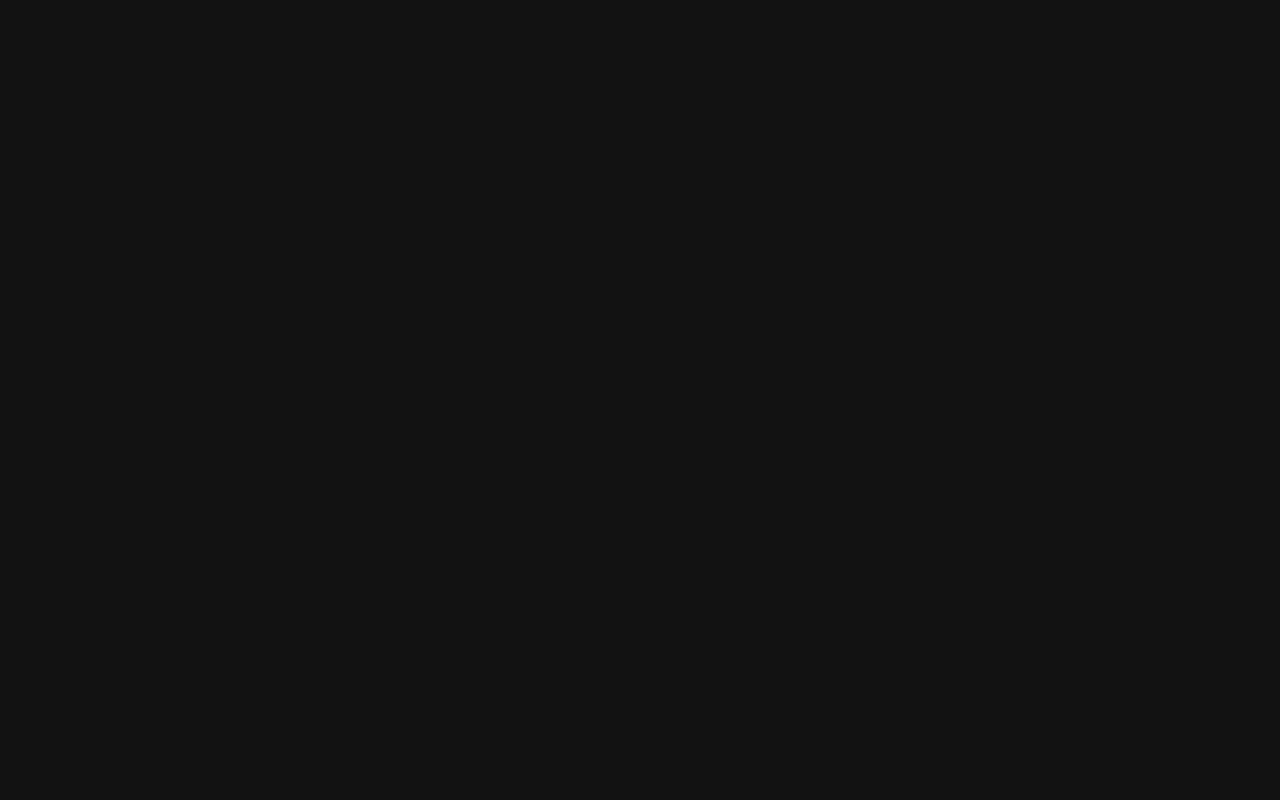
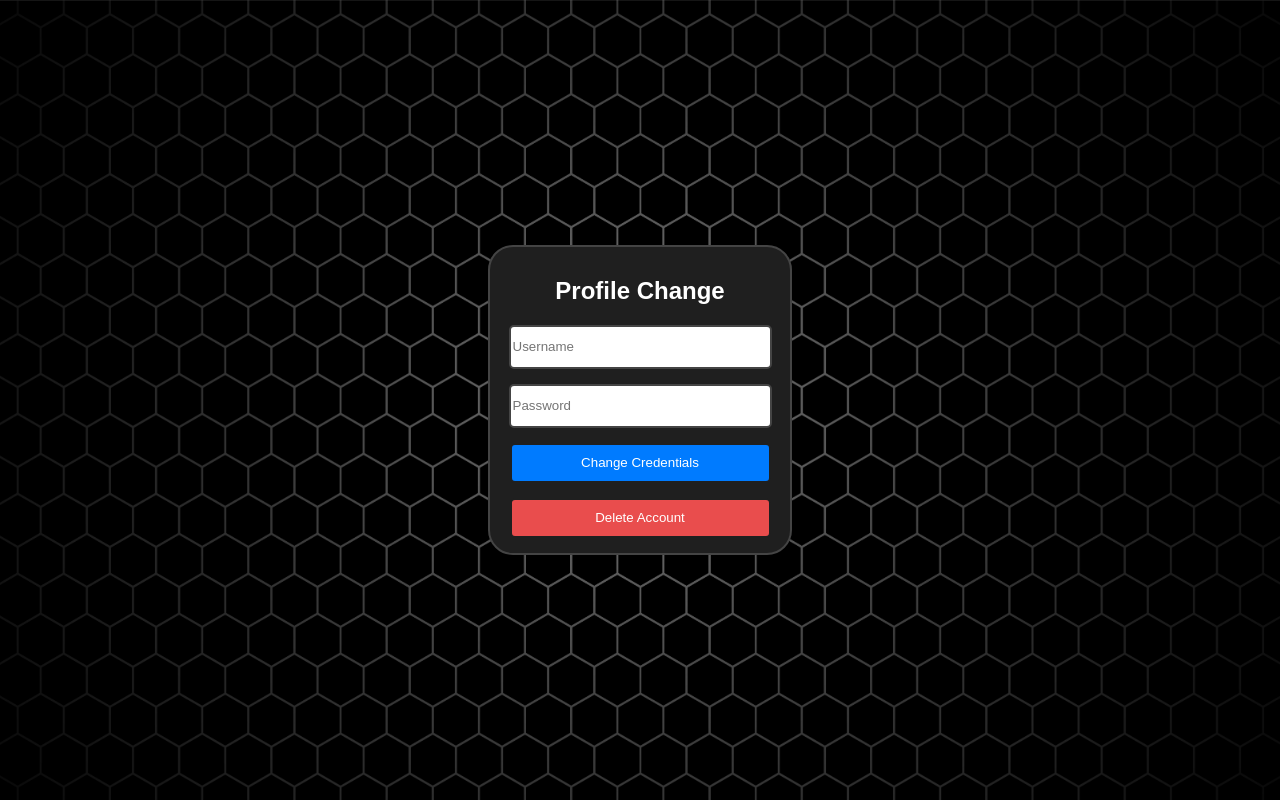
Before and after one commit to lastrod1/Moodify, a React (Create React App) app in the folder frontend/: page /profile in a window 1280 px wide. Before the commit this address had no page. Built offline with nearby package versions, Linux system fonts and the light colour scheme.

Commit message:
FEAT: Added delete and update login credentials

```diff
--- a/frontend/src/App.css
+++ b/frontend/src/App.css
@@ -143,7 +143,7 @@ a {
   float: right;
 }
 
-/* Sign up stuff below */
+/* Sign up, login, and profile stuff below */
 .auth-page {
   display: flex;
   justify-content: center;
@@ -159,7 +159,7 @@ a {
 
 .auth-card {
   background-color: var(--card_background);
-  height: 300px;
+
   width: 300px;
 
   border-radius: 25px;
@@ -173,7 +173,14 @@ a {
   text-align: center;
 }
 
-.auth-input, .auth-button{
+.auth-text {
+  color: var(--secondary_text);
+
+  font-size: 12px;
+  text-align: center;
+}
+
+.auth-input, .auth-button, .delete-button{
   display :block;
   margin: 0 auto;
 
@@ -195,6 +202,13 @@ a {
   color: var(--primary_text);
 }
 
+.delete-button {
+  width: 87%;
+  border-color: var(--card_background);
+  background-color: var(--danger);
+  color: var(--primary_text);
+}
+
 .auth-redirect {
   text-align: center;
 }
--- a/frontend/src/App.js
+++ b/frontend/src/App.js
@@ -3,6 +3,7 @@ import { BrowserRouter as Router, Routes, Route, Navigate } from 'react-router-d
 import LoginPage from './pages/LoginPage';
 import HomePage from './pages/HomePage';
 import SignUpPage from './pages/SignUpPage';
+import ProfilePage from './pages/ProfilePage';
 import { useAuth } from './hooks/authContext'
 import './App.css';
 
@@ -13,6 +14,7 @@ function App() {
             <Routes>
                 <Route path="/login" element={<LoginPage />} />
                 <Route path="/sign-up" element={<SignUpPage />} />
+                <Route path="/profile" element={<ProfilePage />} />
                 <Route
                     path="/"
                     element={isLoggedIn ? (<HomePage/>) : <Navigate to="/login" replace/>}
--- a/frontend/src/pages/HomePage.js
+++ b/frontend/src/pages/HomePage.js
@@ -1,4 +1,5 @@
 import React, { useState, useEffect } from 'react'
+import { useNavigate } from 'react-router-dom'
 import GenreButton from './../components/genreButton/genreButton'
 import MoodButton from './../components/moodButton/moodButton'
 import ProfileIcon from './../components/profileIcon/profileIcon'
@@ -9,6 +10,7 @@ function App() {
   const [selectedMoods, setSelectedMoods] = useState([]);
   const [selectedGenres, setSelectedGenres] = useState([]);
   const { user } = useAuth();
+  const navigate = useNavigate();
 
   const genreList = ['EDM', 'Pop', 'KPOP'];
 
@@ -41,7 +43,10 @@ function App() {
         <div>
           <h1 className="title">Hello, {user.username}</h1>
         </div>
-        <div className='header-icon-container'>
+        <div
+          className='header-icon-container'
+          onClick={() => navigate('/profile')}
+        >
           <ProfileIcon/>
         </div>
       </div>
--- /dev/null
+++ b/frontend/src/pages/ProfilePage.js
@@ -0,0 +1,107 @@
+import React, { useState } from 'react'
+import { useAuth } from './../hooks/authContext'
+import { useNavigate } from 'react-router-dom';
+import './../App.css'
+function ProfilePage() {
+    const [username, setUsername] = useState('');
+    const [password, setPassword] = useState('');
+    const [isUpdating, setIsUpdating] = useState(false);
+    const [message, setMessage] = useState('')
+    const { user, setUser } = useAuth();
+    const navigate = useNavigate();
+
+
+    const handleProfileChange = async (e) => {
+        e.preventDefault();
+        setIsUpdating(true);
+        setMessage('')
+
+        const updateData = {};
+        if(username.trim()){
+            updateData.username = username.trim();
+        }
+        if(password.trim()){
+            updateData.password = password.trim();
+        }
+
+        if(Object.keys(updateData).length === 0) {
+            setMessage('Please enter a new username or password');
+            setIsUpdating(false);
+            return;
+        }
+
+        try {
+            const response = await fetch('/api/auth/update', {
+                method: 'POST',
+                headers: {
+                    'Content-Type': 'application/json',
+                    'Authorization': user.username
+                },
+                body: JSON.stringify(updateData),
+            });
+
+            const result = await response.json();
+            if(response.ok) {
+                setMessage(result.message);
+
+                if(result.new_username) {
+                    setUser({ ...user, username: result.new_username})
+                }
+
+                setUsername('');
+                setPassword('');
+            } else {
+                setMessage(`Error: ${result.error || result.message}`);
+            }
+        } catch(error) {
+            console.error("Network or fetch error:", error);
+            setMessage('An unexpected error occurred. Please try again.');
+        } finally {
+            setIsUpdating(false);
+        }
+    }
+
+    const handleProfileDelete = async (e) => {
+        const response = await fetch('/api/auth/delete', {
+            method: 'DELETE',
+            headers: {
+                'Authorization': user.username
+            },
+        });
+        navigate('/login');
+    }
+
+  return (
+    <div className='auth-page'>
+        <div className='auth-card'>
+            <h2 className='auth-header'>Profile Change</h2>
+            <form className='auth-form' onSubmit={handleProfileChange}>
+            <input
+                type="text"
+                placeholder='Username'
+                className="auth-input"
+                value={username}
+                onChange={(e) => setUsername(e.target.value)}
+            />
+
+            <input
+                type="text"
+                placeholder='Password'
+                className="auth-input"
+                value={password}
+                onChange={(e) => setPassword(e.target.value)}
+            />
+
+            <button type="submit" className='auth-button'>
+                Change Credentials
+            </button>
+            </form>
+            <button className='delete-button' onClick={handleProfileDelete}>
+                Delete Account
+            </button>
+        </div>
+    </div>
+  )
+}
+
+export default ProfilePage
```
Also changed, not shown: 2 other files (tests, documents, lock files or other folders).
